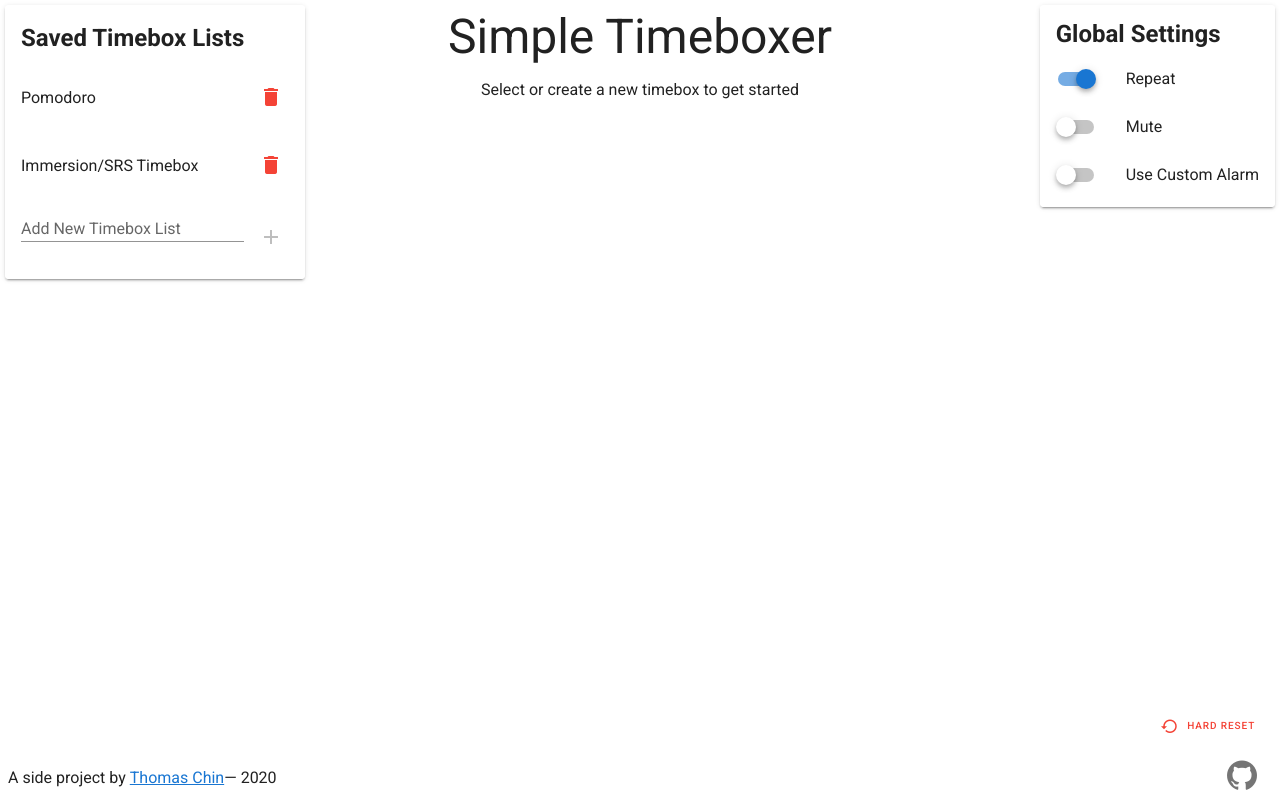
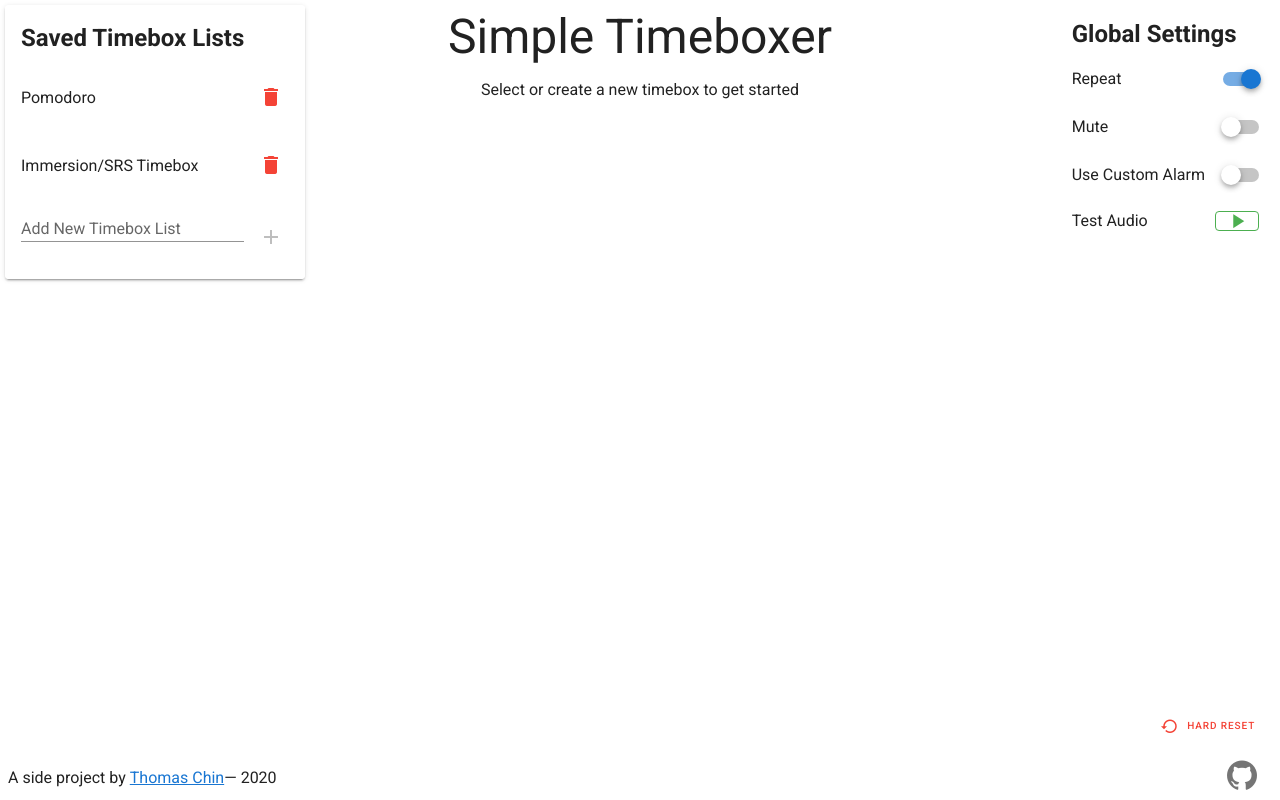
Before and after one commit to tchin25/timebox, a Nuxt app: page / in a window 1280 px wide. Built offline with nearby package versions, Linux system fonts and the light colour scheme.

Commit message:
some ui changes and added a test audio button

```diff
--- a/components/OptionsMenu.vue
+++ b/components/OptionsMenu.vue
@@ -1,5 +1,5 @@
 <template>
-  <v-card class="mx-auto sidebar-wrapper">
+  <v-card flat class="mx-auto sidebar-wrapper">
     <v-list dense>
       <v-list-item>
         <v-list-item-content>
@@ -9,36 +9,46 @@
         </v-list-item-content>
       </v-list-item>
       <v-list-item>
+        <v-list-item-content>
+          Repeat
+        </v-list-item-content>
         <v-list-item-action>
           <v-switch v-model="repeat"></v-switch>
         </v-list-item-action>
-        <v-list-item-content>
-          Repeat
-        </v-list-item-content>
       </v-list-item>
       <v-list-item>
+        <v-list-item-content>
+          Mute
+        </v-list-item-content>
         <v-list-item-action>
           <v-switch v-model="mute"></v-switch>
         </v-list-item-action>
-        <v-list-item-content>
-          Mute
-        </v-list-item-content>
       </v-list-item>
       <v-list-item>
+        <v-list-item-content>
+          Use Custom Alarm
+        </v-list-item-content>
         <v-list-item-action>
           <v-switch v-model="useCustomAudio"></v-switch>
         </v-list-item-action>
-        <v-list-item-content>
-          Use Custom Alarm
-        </v-list-item-content>
       </v-list-item>
-      <div v-if="useCustomAudio">
+      <template v-if="useCustomAudio">
         <v-list-item>
           <v-list-item-content>
             <alarm-audio-input></alarm-audio-input>
           </v-list-item-content>
         </v-list-item>
-      </div>
+      </template>
+      <v-list-item>
+        <v-list-item-content>
+          Test Audio
+        </v-list-item-content>
+        <v-list-item-action>
+          <v-btn x-small outlined dense dark color="green" @click="playSound"
+            ><v-icon>mdi-play</v-icon>
+          </v-btn>
+        </v-list-item-action>
+      </v-list-item>
       <!-- <v-list-item>
           <v-list-item-action>
             <v-switch></v-switch>
@@ -52,12 +62,15 @@
 </template>
 
 <script>
-import { mapState, mapGetters } from "vuex";
+import { mapState, mapGetters, mapActions } from "vuex";
 import AlarmAudioInput from "./AlarmAudioInput";
 
 export default {
   components: {
     AlarmAudioInput
+  },
+  methods: {
+    ...mapActions("alarm", ["playSound"])
   },
   computed: {
     repeat: {
@@ -84,6 +97,7 @@ export default {
         this.$store.commit("alarm/SET_USE_CUSTOM_AUDIO", value);
       }
     },
+    ...mapState("alarm", ["isPlaying"])
   }
 };
 </script>
@@ -93,6 +107,5 @@ export default {
   position: absolute;
   top: 5px;
   right: 5px;
-  z-index: 1000;
 }
 </style>
--- a/components/SideBar.vue
+++ b/components/SideBar.vue
@@ -163,7 +163,6 @@ export default {
   position: absolute;
   top: 5px;
   left: 5px;
-  z-index: 1000;
   width: 300px;
   transition: all 0.5s;
 }
--- a/components/StatusButtons.vue
+++ b/components/StatusButtons.vue
@@ -57,7 +57,7 @@
           outlined: true,
           alt: 'Stop Alarm'
         }"
-        @click="audioObject.pause()"
+        @click="audioObject ? audioObject.pause() : null"
       >
         <v-icon>mdi-bell-off-outline</v-icon>
         <template #tooltip>Stop alarm</template>
--- a/pages/index.vue
+++ b/pages/index.vue
@@ -1,6 +1,6 @@
 <template>
   <div class="d-flex flex-column justify-center align-center">
-    <p class="text-h3">
+    <p class="text-h3" v-if="!currentTimeboxListName">
       Simple Timeboxer
     </p>
     <client-only placeholder="Loading...">
```
